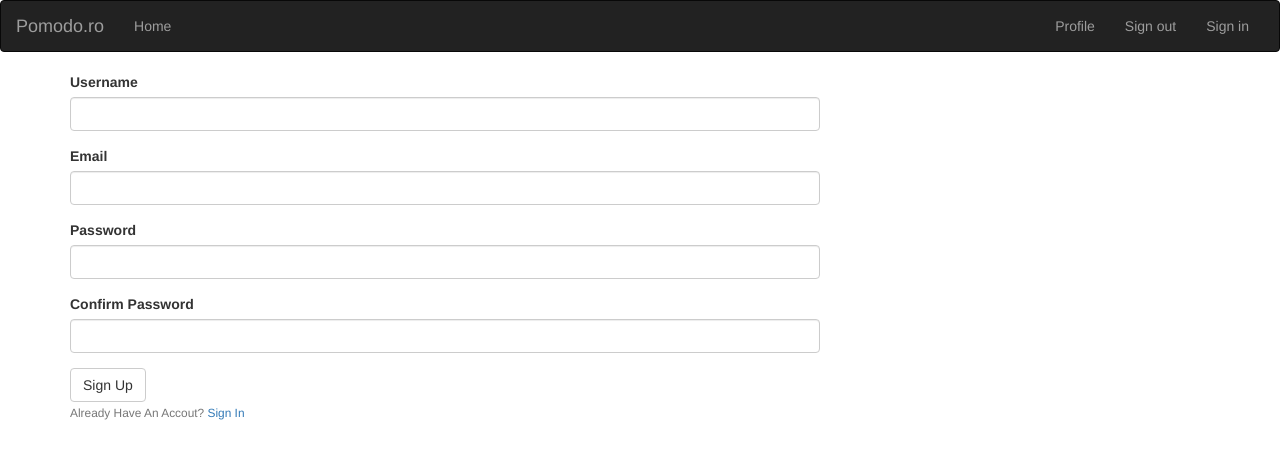
After one commit to w-mbugua/pomodoro, a Flask app: page /register in a window 1280 px wide. The commit adds this page. Shown: the top 459 px of the page. Run offline with Flask 2, Linux system fonts and the light colour scheme; some libraries are stand-ins or nearby versions.

Commit message:
registration form and navbar

```diff
--- a/app/__init__.py
+++ b/app/__init__.py
@@ -6,6 +6,9 @@ bootstrap = Bootstrap()
 def create_app(config_name):
 
     app = Flask(__name__)
+
+    app.config.from_object(config_options[config_name])
+
 
     bootstrap.init_app(app)
 
--- a/app/auth/forms.py
+++ b/app/auth/forms.py
@@ -0,0 +1,11 @@
+from flask_wtf import FlaskForm
+from flask_wtf import FlaskForm
+from wtforms import StringField, PasswordField, BooleanField, SubmitField
+from wtforms.validators import DataRequired, ValidationError, Email, EqualTo
+
+class RegistrationForm(FlaskForm):
+    username = StringField('Username', validators=[DataRequired()])
+    email = StringField('Email', validators=[DataRequired(),  Email()])
+    password = PasswordField('Password', validators=[DataRequired()])
+    confirm_password = PasswordField('Confirm Password', validators=[DataRequired(), EqualTo('password')])
+    submit = SubmitField('Sign Up')
--- a/app/auth/views.py
+++ b/app/auth/views.py
@@ -0,0 +1,20 @@
+from flask import render_template
+from .forms import RegistrationForm
+from . import auth
+
+
+
+@auth.route('/register', methods = ['GET', 'POST'])
+def register():
+    form = RegistrationForm()
+    return render_template('auth/register.html', title = 'Register', form = form)
+
+
+@auth.route('/login')
+def login():
+    pass
+
+
+@auth.route('/logout')
+def logout():
+    pass
--- /dev/null
+++ b/app/templates/auth/register.html
@@ -0,0 +1,20 @@
+{% extends 'base.html' %}
+{% import "bootstrap/wtf.html" as wtf %}
+
+{% block content %}
+  <div class="container">
+    <div class="row">
+      <div class="col-md-8">
+        {{ wtf.quick_form(form) }}
+        <div class="border-top pt-3">
+            <small class="text-muted">
+              Already Have An Accout? <a class="ml-2" href="#">Sign In</a>
+            </small>
+          </div>
+
+      </div>
+      <div class="col-md-4"></div>
+    </div>
+  </div>
+
+{% endblock %}
--- a/app/templates/base.html
+++ b/app/templates/base.html
@@ -1 +1,5 @@
 {% extends 'bootstrap/base.html'%}
+
+{% block navbar %}
+    {% include 'navbar.html'%}
+{% endblock %}
--- /dev/null
+++ b/app/templates/navbar.html
@@ -0,0 +1,37 @@
+<!DOCTYPE html>
+<html>
+  <head>
+    <meta charset="utf-8">
+    <title></title>
+  </head>
+  <body>
+    <div class="navbar navbar-inverse" role="navigation">
+        <div class="container-fluid">
+            <div class="navbar-header">
+                <button type="button" class="navbar-toggle" data-toggle="collapse" data-target=".navbar-collapse">
+                  <span class="sr-only">Toggle navigation</span>
+                  <span class="icon-bar"></span>
+                  <span class="icon-bar"></span>
+                  <span class="icon-bar"></span>
+                </button>
+                <a class="navbar-brand" href="/"> Pomodo.ro </a>
+            </div>
+            <div class="navbar-collapse collapse">
+                <ul class="nav navbar-nav">
+                    <li><a href="/">Home</a></li>
+                </ul>
+
+                <ul class="nav navbar-nav navbar-right">
+
+                  <li><a href="#">Profile</a></li>
+                  <li><a href="#">Sign out</a></li>
+
+                  <li><a href="{{url_for('auth.login')}}">Sign in</a></li>
+
+                </ul>
+            </div>
+
+        </div>
+    </div>
+  </body>
+</html>
--- a/config.py
+++ b/config.py
@@ -1,9 +1,12 @@
 import os
 
 class Config:
-    SECRET_KEY = os.environ.get('SECRET_KEY')
+    SECRET_KEY = '6a5b826c18f5db76e78adf63ecd0af76'
 
 class ProdConfig(Config):
+    pass
+
+class TestConfig(Config):
     pass
 
 class DevConfig(Config):
@@ -12,4 +15,5 @@ class DevConfig(Config):
 config_options = {
     'development': DevConfig,
     'production': ProdConfig,
+    'test': TestConfig
 }
```
Also changed, not shown: manage.py (+6 -6 lines), README.md, 2 other files.
